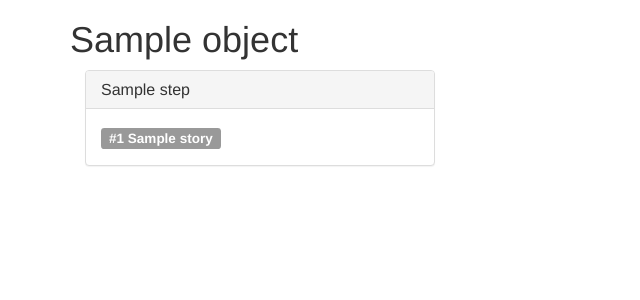
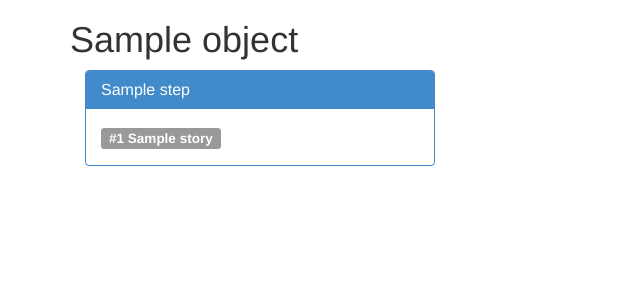
Before and after one commit to petry/kanboard, a Django app: template apps/core/templates/core/board_detail.html in a window 1280 px wide. Shown: the top 300 px of the page, without its empty margins (0-640 px from the left). Run offline with Django 3.2, Linux system fonts and the light colour scheme; the template is opened without the code that fills it: most values are stand-ins (such as "Sample title", 1, 10 or a date in 2020); some libraries are stand-ins or nearby versions.

Commit message:
renamed test file

```diff
--- a/apps/core/templates/core/board_detail.html
+++ b/apps/core/templates/core/board_detail.html
@@ -13,7 +13,7 @@
             {% for step in object.steps %}
                 <div class="col-md-4">
 
-                    <div class="panel panel-default">
+                    <div class="panel panel-primary">
                         <div class="panel-heading">
                             <h3 class="panel-title">{{ step.name }}</h3>
                         </div>
```
Also changed, not shown: apps/core/tests/test_board_detail_view.py (renamed from apps/core/tests/test_view_board_detail.py).
